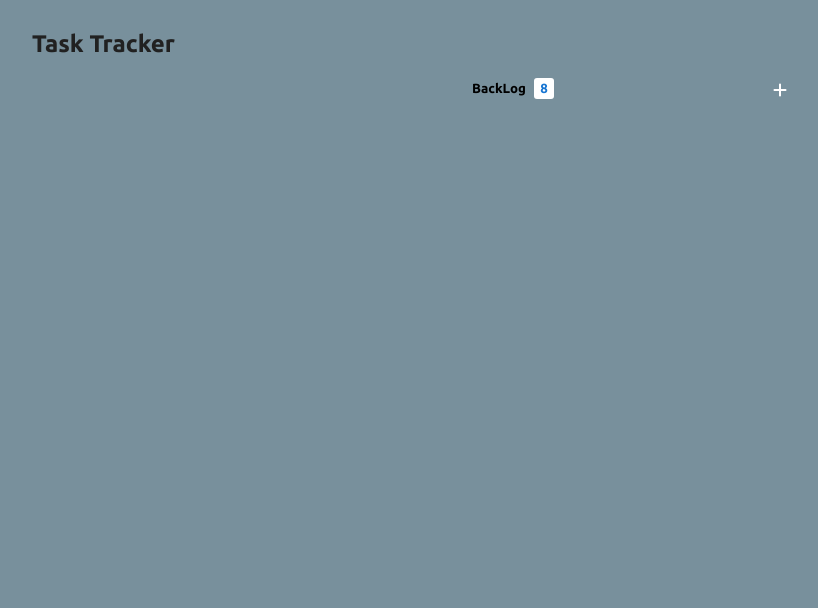
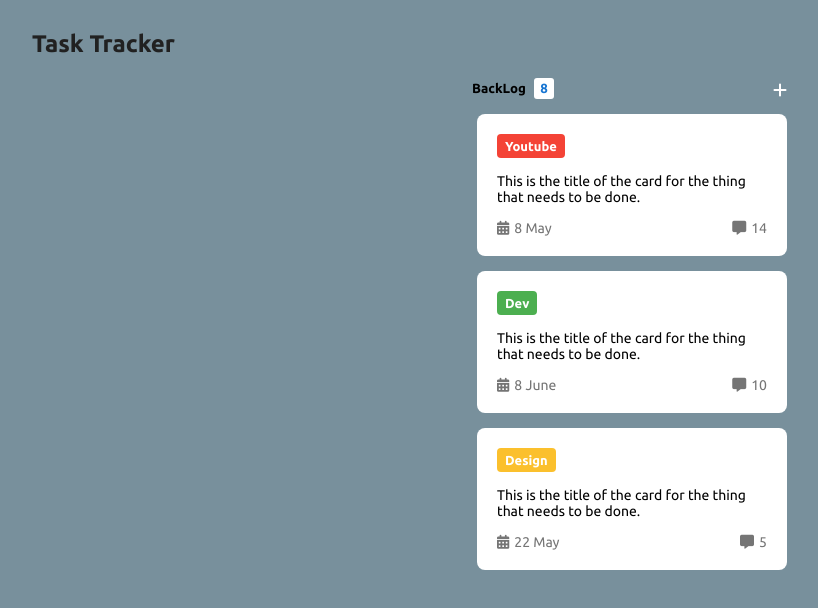
Before and after one commit to j-pcgoncalves/templates, a plain HTML site: page cards/cards_1/index.html in a window 1280 px wide. Shown: the whole page, without its empty margins (8-826 px from the left). Drawn offline with Linux system fonts and the light colour scheme.

Commit message:
create and style box component

```diff
--- a/cards/cards_1/index.html
+++ b/cards/cards_1/index.html
@@ -15,11 +15,60 @@
         <div class="box-column">
             <div class="box-header">
                 <h5>BackLog <span class="num">8</span></h5>
+
                 <li><i class="fa-solid fa-plus"></i></li>
             </div>
 
+            <div class="box">
+                <span class="tag" id="red">Youtube</span>
 
+                <p>This is the title of the card for the thing that needs to be done.</p>
+
+                <div class="box-footer">
+                    <div class="date">
+                        <li><i class="fa-solid fa-calendar-days"></i></li>
+
+                        <span>8 May</span>
+                    </div>
+
+                    <li class="comment"><i class="fa-solid fa-message"></i>14</li>
+                </div>
+            </div>
+
+            <div class="box">
+                <span class="tag" id="green">Dev</span>
+
+                <p>This is the title of the card for the thing that needs to be done.</p>
+
+                <div class="box-footer">
+                    <div class="date">
+                        <li><i class="fa-solid fa-calendar-days"></i></li>
+
+                        <span>8 June</span>
+                    </div>
+
+                    <li class="comment"><i class="fa-solid fa-message"></i>10</li>
+                </div>
+            </div>
+
+            <div class="box">
+                <span class="tag" id="yellow">Design</span>
+
+                <p>This is the title of the card for the thing that needs to be done.</p>
+
+                <div class="box-footer">
+                    <div class="date">
+                        <li><i class="fa-solid fa-calendar-days"></i></li>
+
+                        <span>22 May</span>
+                    </div>
+
+                    <li class="comment"><i class="fa-solid fa-message"></i>5</li>
+                </div>
+            </div>
         </div>
+
+
     </div>
 </body>
 </html>
--- a/cards/cards_1/style.css
+++ b/cards/cards_1/style.css
@@ -48,3 +48,68 @@ body h2 {
     color: #FFF;
     cursor: pointer;
 }
+
+.box {
+    background-color: #FFF;
+    padding: 7px 20px;
+    border-radius: 8px;
+    height: 142px;
+    cursor: pointer;
+    margin: 15px 5px;
+    transition: all 0.2s;
+}
+
+.box:hover {
+    transform: translateY(-3px);
+    box-shadow: 5px 5px 10px rgba(0, 0, 0, 0.23);
+}
+
+.box p {
+    margin: 2px 0 15px;
+    font-size: 14px;
+    font-weight: 400;
+}
+
+.tag {
+    padding: 5px 8px;
+    font-size: 13px;
+    font-weight: bold;
+    color: #FFF;
+    line-height: 50px;
+    border-radius: 4px;
+}
+
+#red {
+    background-color: #F44336;
+}
+
+#green {
+    background-color: #4CAF50;
+}
+
+#yellow {
+    background-color: #FBC02D;
+}
+
+.box-footer {
+    display: flex;
+    list-style: none;
+    justify-content: space-between;
+    align-items: center;
+    margin-top: 10px;
+    font-size: 14px;
+    color: #757575;
+}
+
+.comment {
+    display: flex;
+    align-items: center;
+}
+
+.box-footer i {
+    margin-right: 5px;
+}
+
+.date {
+    display: flex;
+}
```
